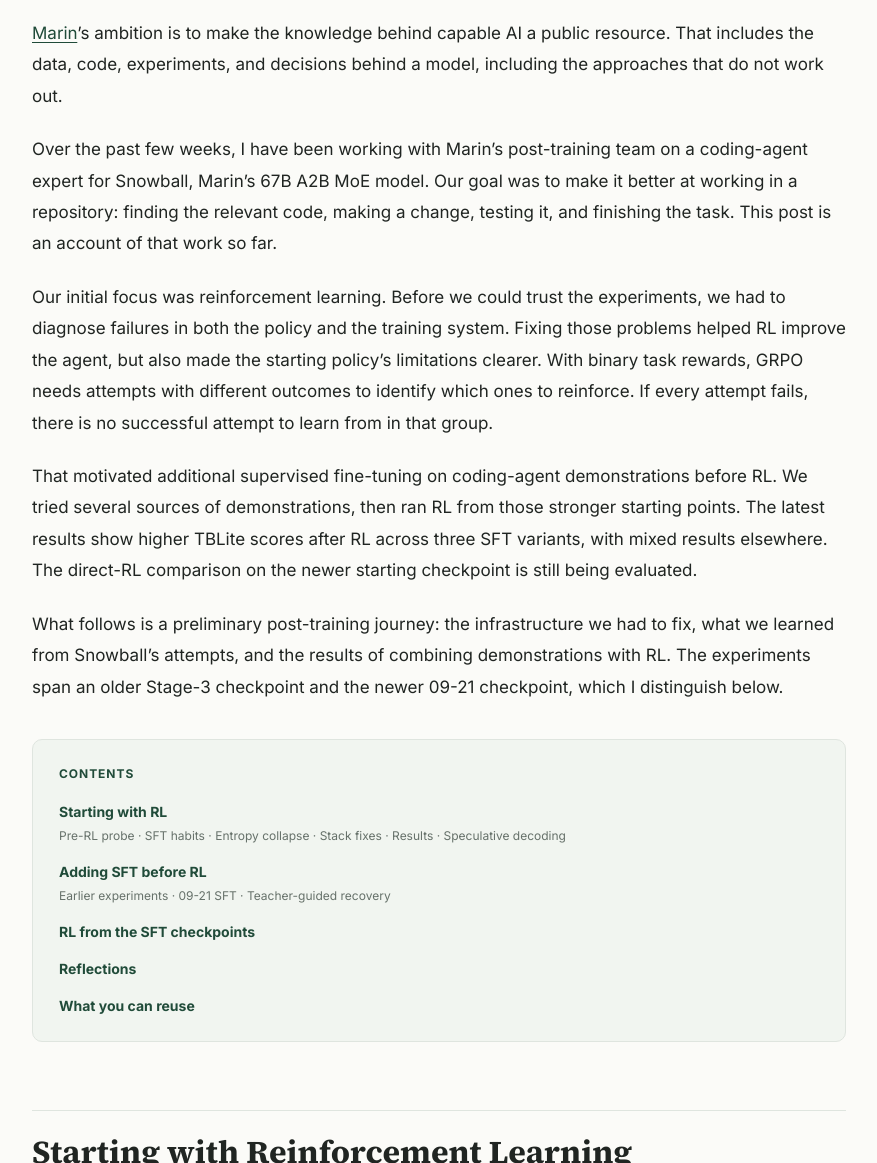
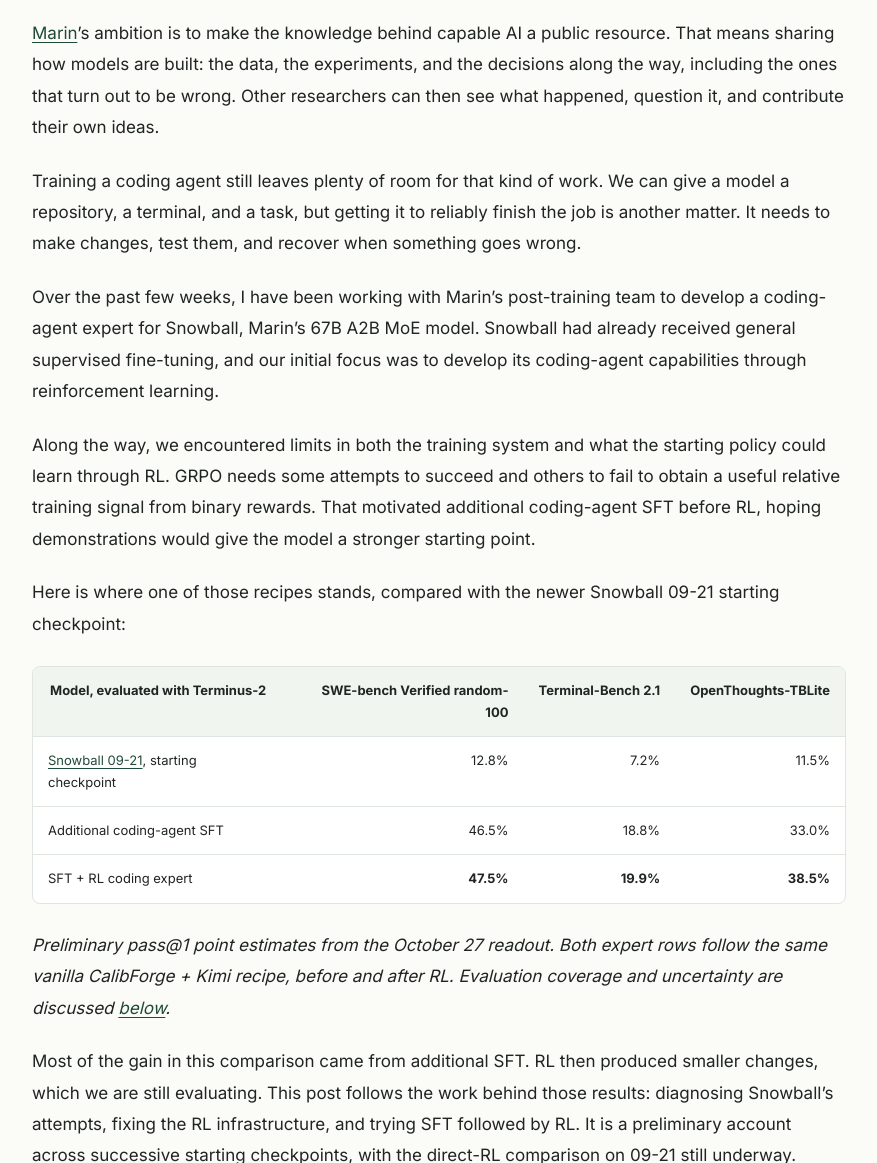
Before and after one commit to lukedhlee/lukedhlee.github.io, a Jekyll site: the page built from _posts/2026-10-21-turning-snowball-into-a-coding-agent.md, in a window 1280 px wide and 1400 px high, scrolled down 956 px. Shown: the part 237-1400 px from the top of the window, without its empty margins (201-1078 px from the left). Built offline with Jekyll 4.4.1, drawn with Linux system fonts in a browser that asks for light colours.

Commit message:
Restore opening expert performance comparison and fuller motivation

```diff
--- a/_posts/2026-10-21-turning-snowball-into-a-coding-agent.md
+++ b/_posts/2026-10-21-turning-snowball-into-a-coding-agent.md
@@ -12,15 +12,29 @@
 <a href="{{ '/assets/img/snowball/snowball-opening.png' | relative_url }}"><img src="{{ '/assets/img/snowball/snowball-opening.png' | relative_url }}" alt="Snowball and a teacher untangle a winding blue and orange trail through a snowy landscape." width="1672" height="941" loading="eager"></a>
 </figure>
 
-[Marin](https://marin.community/)’s ambition is to make the knowledge behind capable AI a public resource. That includes the data, code, experiments, and decisions behind a model, including the approaches that do not work out.
+[Marin](https://marin.community/)’s ambition is to make the knowledge behind capable AI a public resource. That means sharing how models are built: the data, the experiments, and the decisions along the way, including the ones that turn out to be wrong. Other researchers can then see what happened, question it, and contribute their own ideas.
 
-Over the past few weeks, I have been working with Marin’s post-training team on a coding-agent expert for Snowball, Marin’s 67B A2B MoE model. Our goal was to make it better at working in a repository: finding the relevant code, making a change, testing it, and finishing the task. This post is an account of that work so far.
+Training a coding agent still leaves plenty of room for that kind of work. We can give a model a repository, a terminal, and a task, but getting it to reliably finish the job is another matter. It needs to make changes, test them, and recover when something goes wrong.
 
-Our initial focus was reinforcement learning. Before we could trust the experiments, we had to diagnose failures in both the policy and the training system. Fixing those problems helped RL improve the agent, but also made the starting policy’s limitations clearer. With binary task rewards, GRPO needs attempts with different outcomes to identify which ones to reinforce. If every attempt fails, there is no successful attempt to learn from in that group.
+Over the past few weeks, I have been working with Marin’s post-training team to develop a coding-agent expert for Snowball, Marin’s 67B A2B MoE model. Snowball had already received general supervised fine-tuning, and our initial focus was to develop its coding-agent capabilities through reinforcement learning.
 
-That motivated additional supervised fine-tuning on coding-agent demonstrations before RL. We tried several sources of demonstrations, then ran RL from those stronger starting points. The latest results show higher TBLite scores after RL across three SFT variants, with mixed results elsewhere. The direct-RL comparison on the newer starting checkpoint is still being evaluated.
+Along the way, we encountered limits in both the training system and what the starting policy could learn through RL. GRPO needs some attempts to succeed and others to fail to obtain a useful relative training signal from binary rewards. That motivated additional coding-agent SFT before RL, hoping demonstrations would give the model a stronger starting point.
 
-What follows is a preliminary post-training journey: the infrastructure we had to fix, what we learned from Snowball’s attempts, and the results of combining demonstrations with RL. The experiments span an older Stage-3 checkpoint and the newer 09-21 checkpoint, which I distinguish below.
+Here is where one of those recipes stands, compared with the newer Snowball 09-21 starting checkpoint:
+
+<div class="table-wrap" markdown="1">
+
+| Model, evaluated with Terminus-2 | SWE-bench Verified random-100 | Terminal-Bench 2.1 | OpenThoughts-TBLite |
+|---|---:|---:|---:|
+| [Snowball 09-21](https://github.com/marin-community/marin/issues/8089), starting checkpoint | 12.8% | 7.2% | 11.5% |
+| Additional coding-agent SFT | 46.5% | 18.8% | 33.0% |
+| SFT + RL coding expert | **47.5%** | **19.9%** | **38.5%** |
+
+</div>
+
+*Preliminary pass@1 point estimates from the October 27 readout. Both expert rows follow the same vanilla CalibForge + Kimi recipe, before and after RL. Evaluation coverage and uncertainty are discussed [below](#rl-from-the-sft-checkpoints).*
+
+Most of the gain in this comparison came from additional SFT. RL then produced smaller changes, which we are still evaluating. This post follows the work behind those results: diagnosing Snowball’s attempts, fixing the RL infrastructure, and trying SFT followed by RL. It is a preliminary account across successive starting checkpoints, with the direct-RL comparison on 09-21 still underway.
 
 <nav class="research-toc" aria-label="Article contents">
 <div class="research-toc-title">Contents</div>
```
